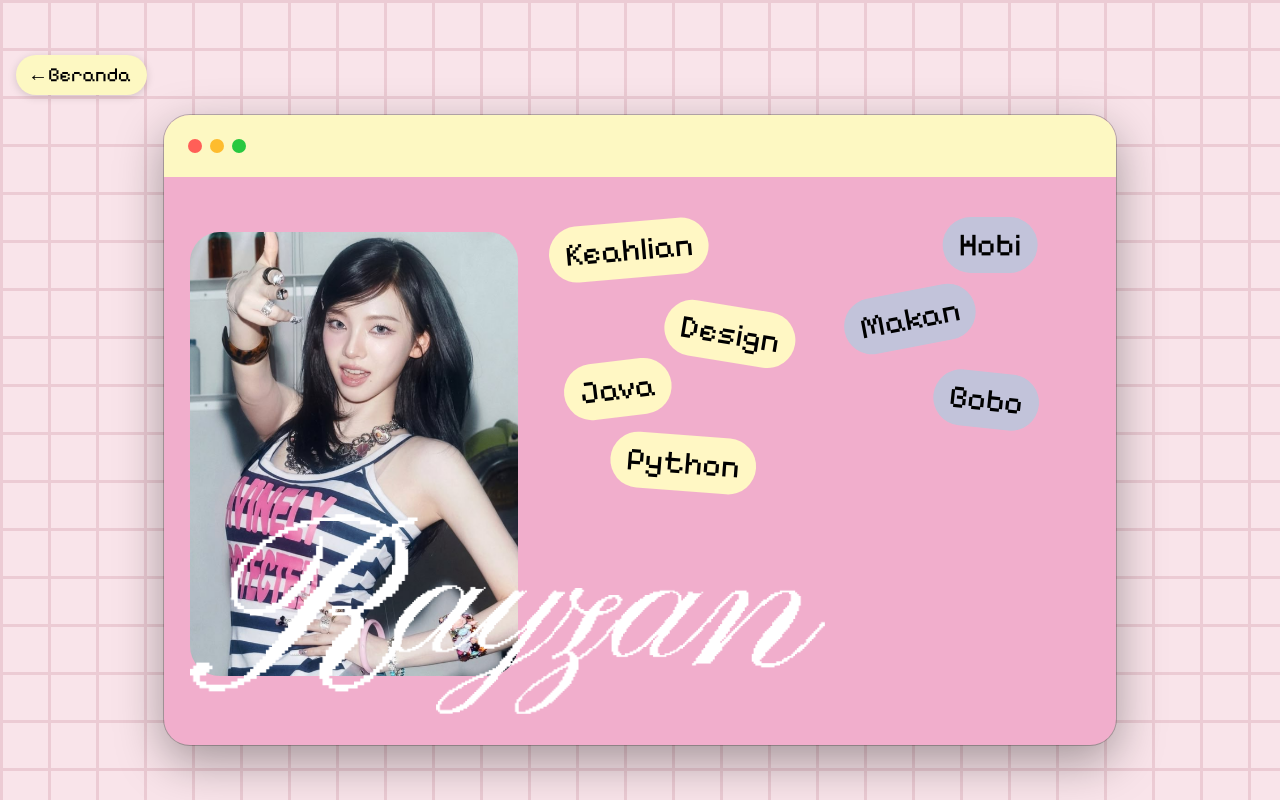
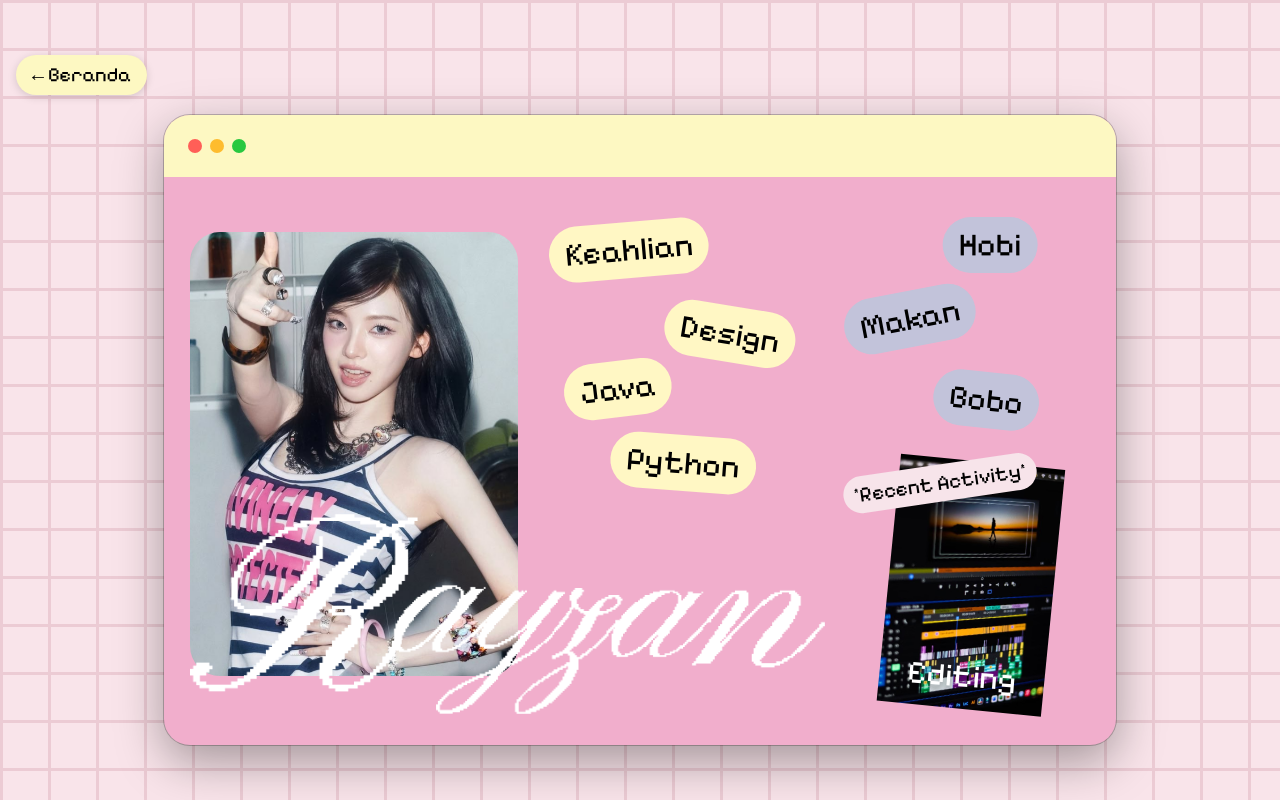
Before and after one commit to vilyasalvina/ManproTugas, a plain HTML site: page rayzan.html in a window 1280 px wide. Drawn offline with Linux system fonts and the light colour scheme.

Commit message:
Menambahkan aktivitas terakhir Rayzan (Siklus 2)

```diff
--- a/rayzan.html
+++ b/rayzan.html
@@ -15,6 +15,7 @@
       --titlebar: #fdf8c2;
       --tag-kuning: #fff7c4;
       --tag-ungu: #c2c3da;
+      --tag-pink: #f7e4ea;
       --text: #000;
     }
 
@@ -128,8 +129,34 @@
     }
     .tag.kuning { background: var(--tag-kuning); }
     .tag.ungu { background: var(--tag-ungu); }
+    .tag.pink { background: var(--tag-pink); }
+    .tag.kecil {
+      padding: calc(7.88 * var(--u)) calc(10.51 * var(--u));
+      font-size: calc(21 * var(--u));
+    }
 
     .daftar { list-style: none; }
+
+    /* Aktivitas terakhir (Siklus 2) */
+    .aktivitas {
+      position: absolute;
+      left: calc(791.3 * var(--u));
+      top: calc(406.3 * var(--u));
+      width: calc(165.07 * var(--u));
+      height: calc(247.6 * var(--u));
+      transform: translate(-50%, -50%) rotate(5.65deg);
+      object-fit: cover;
+    }
+    .status {
+      position: absolute;
+      left: calc(782.3 * var(--u));
+      top: calc(497 * var(--u));
+      transform: translate(-50%, -50%) rotate(4.5deg);
+      font-size: calc(32 * var(--u));
+      color: #fff;
+      text-shadow: 0 calc(4 * var(--u)) calc(4 * var(--u)) rgba(0, 0, 0, 0.25);
+      white-space: nowrap;
+    }
 
     .sr-only {
       position: absolute;
@@ -172,6 +199,12 @@
             <li class="tag ungu" style="--x: 806; --y: 221; --r: 6.06deg;">Bobo</li>
           </ul>
         </section>
+
+        <section aria-label="Aktivitas terakhir">
+          <img class="aktivitas" src="img/rayzan/aktivitas-editing.png" alt="Tangkapan layar Rayzan sedang editing video">
+          <h2 class="tag pink kecil" style="--x: 760; --y: 304; --r: -8.39deg; font-weight: 400;">*Recent Activity*</h2>
+          <p class="status">Editing</p>
+        </section>
       </div>
     </div>
   </main>
```
Also changed, not shown: img/rayzan/aktivitas-editing.png (added).
